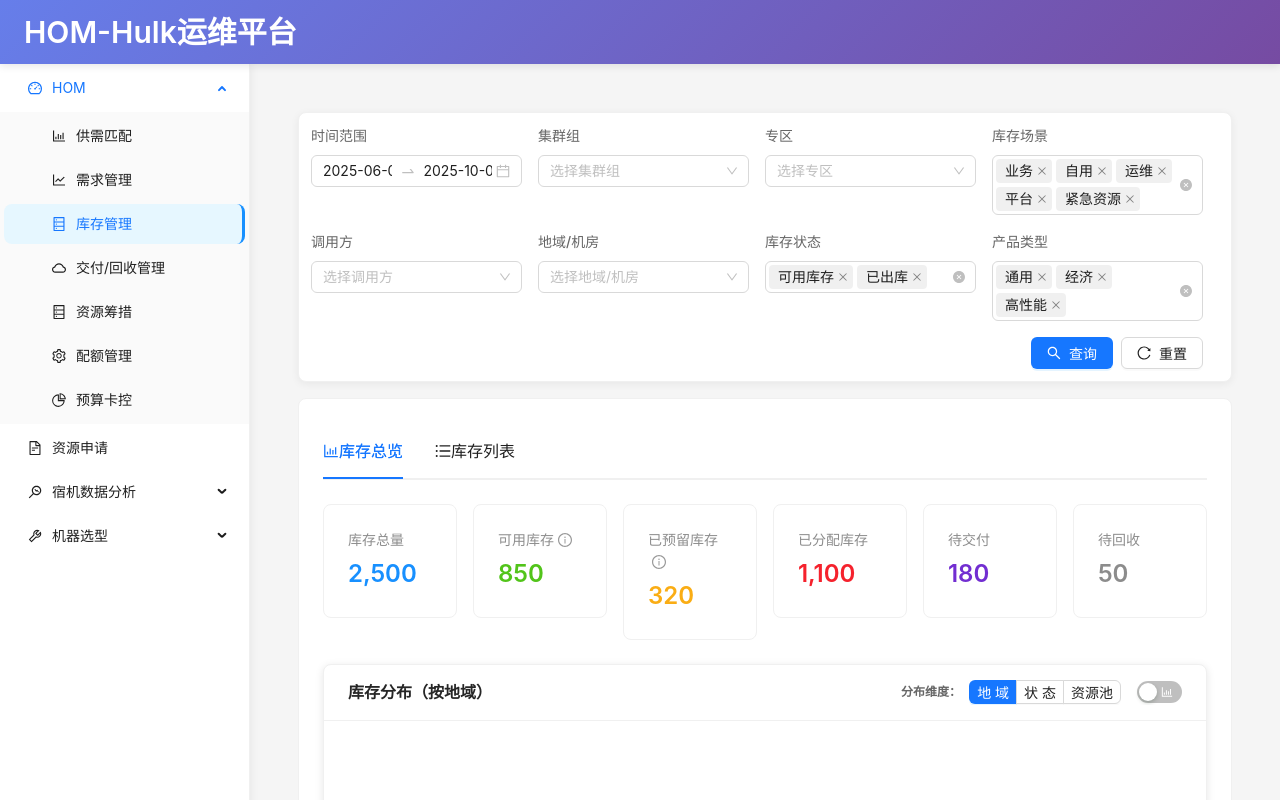
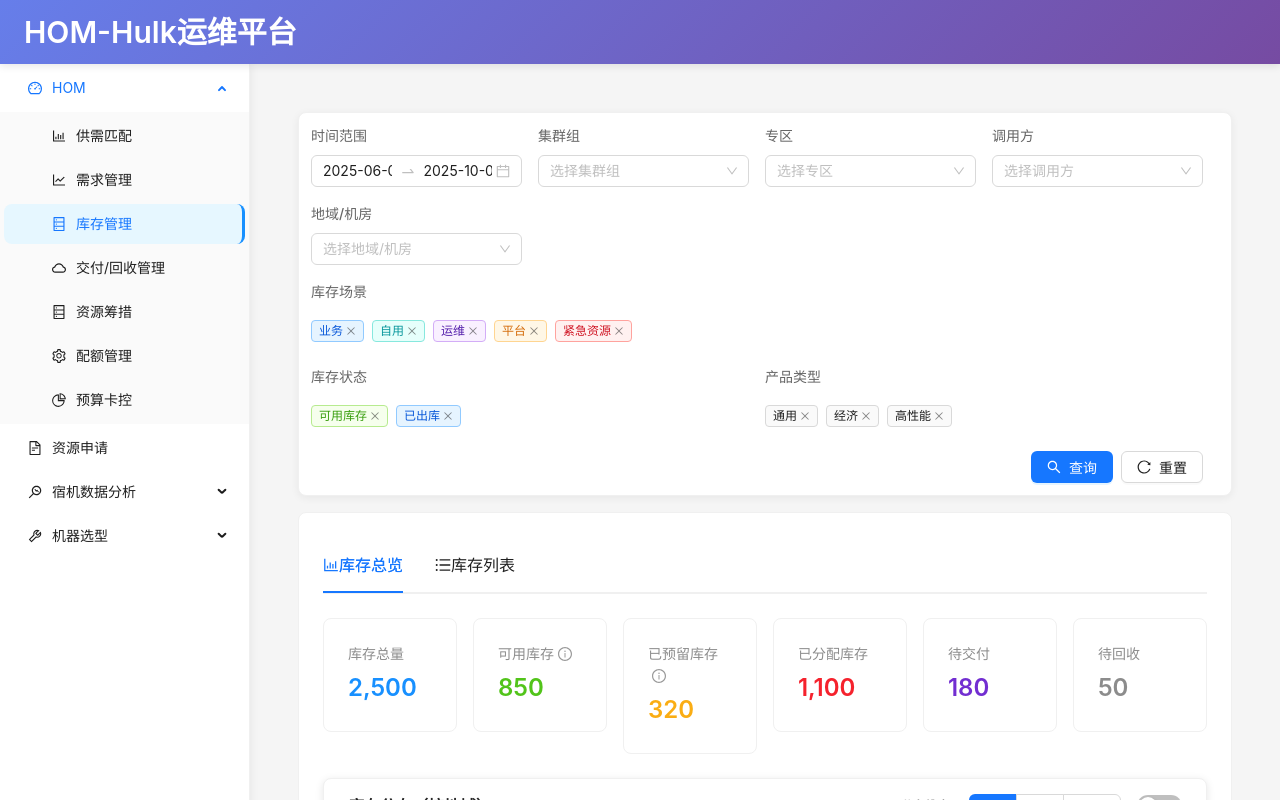
Before and after one commit to tasyskybenjamin/hulk_F1, a React (Create React App) app: page / in a window 1280 px wide. Shown: the top 800 px of the page. Built offline with nearby package versions, Linux system fonts and the light colour scheme; the HTML template or start-up script is replaced by a standard one.

Commit message:
优化库存筛选条件：将库存场景、库存状态、产品类型改为标签形式，默认全部选中

```diff
--- a/src/components/InventoryManagementPage.js
+++ b/src/components/InventoryManagementPage.js
@@ -26,7 +26,8 @@ import {
   BarChartOutlined as OverviewOutlined,
   ReloadOutlined,
   SearchOutlined,
-  FilterOutlined
+  FilterOutlined,
+  CloseOutlined
 } from '@ant-design/icons';
 import dayjs from 'dayjs';
 import './InventoryManagementPage.css';
@@ -43,6 +44,26 @@ const InventoryManagementPage = () => {
     const startDate = today.subtract(2, 'month').startOf('day');
     const endDate = today.add(2, 'month').endOf('day');
     return [startDate, endDate];
+  };
+
+  // 定义标签映射
+  const scenarioTagMap = {
+    business: { label: '业务', color: 'blue' },
+    selfUse: { label: '自用', color: 'cyan' },
+    operation: { label: '运维', color: 'purple' },
+    platform: { label: '平台', color: 'orange' },
+    emergency: { label: '紧急资源', color: 'red' }
+  };
+
+  const statusTagMap = {
+    available: { label: '可用库存', color: 'green' },
+    delivered: { label: '已出库', color: 'blue' }
+  };
+
+  const productTypeTagMap = {
+    general: { label: '通用', color: 'default' },
+    economy: { label: '经济', color: 'default' },
+    highPerformance: { label: '高性能', color: 'default' }
   };
 
   const [filters, setFilters] = useState({
@@ -398,6 +419,8 @@ const InventoryManagementPage = () => {
     const [selectedClusterGroups, setSelectedClusterGroups] = useState([]);
     const [selectedZones, setSelectedZones] = useState([]);
     const [selectedScenarios, setSelectedScenarios] = useState(filters.inventoryScenario || []);
+    const [selectedStatus, setSelectedStatus] = useState(filters.inventoryStatus || []);
+    const [selectedProductTypes, setSelectedProductTypes] = useState(filters.productType || []);
 
     // 获取可用的专区选项
     const getZoneOptions = () => {
@@ -427,6 +450,10 @@ const InventoryManagementPage = () => {
 
     const handleSubmit = () => {
       const values = form.getFieldsValue();
+      // 确保标签选择的值也被包含在提交的值中
+      values.inventoryScenario = selectedScenarios;
+      values.inventoryStatus = selectedStatus;
+      values.productType = selectedProductTypes;
       onChange(values);
     };
 
@@ -434,16 +461,24 @@ const InventoryManagementPage = () => {
       form.resetFields();
       setSelectedClusterGroups([]);
       setSelectedZones([]);
-      setSelectedScenarios(filters.inventoryScenario || []);
+      // 重置为所有选项
+      const allScenarios = Object.keys(scenarioTagMap);
+      const allStatus = Object.keys(statusTagMap);
+      const allProductTypes = Object.keys(productTypeTagMap);
+
+      setSelectedScenarios(allScenarios);
+      setSelectedStatus(allStatus);
+      setSelectedProductTypes(allProductTypes);
+
       onChange({
         dateRange: getDefaultDateRange(),
         clusterGroup: [],
         zone: [],
         caller: [],
         region: [],
-        inventoryStatus: ['available', 'delivered'],
-        productType: ['general', 'economy', 'highPerformance'],
-        inventoryScenario: ['business', 'selfUse', 'operation', 'platform', 'emergency']
+        inventoryStatus: allStatus,
+        productType: allProductTypes,
+        inventoryScenario: allScenarios
       });
     };
 
@@ -460,18 +495,52 @@ const InventoryManagementPage = () => {
       setSelectedZones(values);
     };
 
-    // 处理库存场景变化
-    const handleScenarioChange = (values) => {
-      setSelectedScenarios(values);
-      // 清空调用方选择
-      form.setFieldsValue({ caller: [] });
+    // 处理库存场景标签点击
+    const handleScenarioTagClick = (scenario) => {
+      const newSelectedScenarios = selectedScenarios.includes(scenario)
+        ? selectedScenarios.filter(s => s !== scenario)
+        : [...selectedScenarios, scenario];
+
+      setSelectedScenarios(newSelectedScenarios);
+
+      // 如果移除了某个场景，也需要移除该场景下的调用方
+      if (!newSelectedScenarios.includes(scenario)) {
+        const currentCallers = form.getFieldValue('caller') || [];
+        const scenarioCallers = (callerOptions[scenario] || []).map(c => c.value);
+        const newCallers = currentCallers.filter(c => !scenarioCallers.includes(c));
+        form.setFieldsValue({ caller: newCallers });
+      }
+    };
+
+    // 处理库存状态标签点击
+    const handleStatusTagClick = (status) => {
+      const newSelectedStatus = selectedStatus.includes(status)
+        ? selectedStatus.filter(s => s !== status)
+        : [...selectedStatus, status];
+
+      setSelectedStatus(newSelectedStatus);
+    };
+
+    // 处理产品类型标签点击
+    const handleProductTypeTagClick = (type) => {
+      const newSelectedProductTypes = selectedProductTypes.includes(type)
+        ? selectedProductTypes.filter(t => t !== type)
+        : [...selectedProductTypes, type];
+
+      setSelectedProductTypes(newSelectedProductTypes);
     };
 
     return (
       <Form
         form={form}
         layout="inline"
-        initialValues={filters}
+        initialValues={{
+          ...filters,
+          // 不包含标签选择的字段，因为它们会单独处理
+          inventoryScenario: undefined,
+          inventoryStatus: undefined,
+          productType: undefined
+        }}
         onFinish={handleSubmit}
       >
         <Row gutter={[16, 16]} style={{ width: '100%' }}>
@@ -524,27 +593,6 @@ const InventoryManagementPage = () => {
           </Col>
           <Col xs={24} sm={12} md={8} lg={6}>
             <div className="filter-item">
-              <span className="filter-label">库存场景</span>
-              <Form.Item name="inventoryScenario" style={{ width: '100%', marginBottom: 0 }}>
-                <Select
-                  mode="multiple"
-                  placeholder="选择库存场景"
-                  style={{ width: '100%' }}
-                  allowClear
-                  onChange={handleScenarioChange}
-                  options={[
-                    { value: 'business', label: '业务' },
-                    { value: 'selfUse', label: '自用' },
-                    { value: 'operation', label: '运维' },
-                    { value: 'platform', label: '平台' },
-                    { value: 'emergency', label: '紧急资源' }
-                  ]}
-                />
-              </Form.Item>
-            </div>
-          </Col>
-          <Col xs={24} sm={12} md={8} lg={6}>
-            <div className="filter-item">
               <span className="filter-label">调用方</span>
               <Form.Item name="caller" style={{ width: '100%', marginBottom: 0 }}>
                 <Select
@@ -571,41 +619,91 @@ const InventoryManagementPage = () => {
               </Form.Item>
             </div>
           </Col>
-          <Col xs={24} sm={12} md={8} lg={6}>
+
+          {/* 库存场景标签 */}
+          <Col xs={24} sm={24} md={24} lg={24}>
+            <div className="filter-item">
+              <span className="filter-label">库存场景</span>
+              <div style={{ marginTop: 8 }}>
+                {Object.entries(scenarioTagMap).map(([key, { label, color }]) => (
+                  <Tag
+                    key={key}
+                    color={selectedScenarios.includes(key) ? color : 'default'}
+                    style={{
+                      marginBottom: 8,
+                      cursor: 'pointer',
+                      opacity: selectedScenarios.includes(key) ? 1 : 0.6
+                    }}
+                    onClick={() => handleScenarioTagClick(key)}
+                    closable={selectedScenarios.includes(key)}
+                    onClose={(e) => {
+                      e.preventDefault();
+                      handleScenarioTagClick(key);
+                    }}
+                  >
+                    {label}
+                  </Tag>
+                ))}
+              </div>
+            </div>
+          </Col>
+
+          {/* 库存状态标签 */}
+          <Col xs={24} sm={12} md={12} lg={12}>
             <div className="filter-item">
               <span className="filter-label">库存状态</span>
-              <Form.Item name="inventoryStatus" style={{ width: '100%', marginBottom: 0 }}>
-                <Select
-                  mode="multiple"
-                  placeholder="选择库存状态"
-                  style={{ width: '100%' }}
-                  allowClear
-                  options={[
-                    { value: 'available', label: '可用库存' },
-                    { value: 'delivered', label: '已出库' }
-                  ]}
-                />
-              </Form.Item>
+              <div style={{ marginTop: 8 }}>
+                {Object.entries(statusTagMap).map(([key, { label, color }]) => (
+                  <Tag
+                    key={key}
+                    color={selectedStatus.includes(key) ? color : 'default'}
+                    style={{
+                      marginBottom: 8,
+                      cursor: 'pointer',
+                      opacity: selectedStatus.includes(key) ? 1 : 0.6
+                    }}
+                    onClick={() => handleStatusTagClick(key)}
+                    closable={selectedStatus.includes(key)}
+                    onClose={(e) => {
+                      e.preventDefault();
+                      handleStatusTagClick(key);
+                    }}
+                  >
+                    {label}
+                  </Tag>
+                ))}
+              </div>
             </div>
           </Col>
-          <Col xs={24} sm={12} md={8} lg={6}>
+
+          {/* 产品类型标签 */}
+          <Col xs={24} sm={12} md={12} lg={12}>
             <div className="filter-item">
               <span className="filter-label">产品类型</span>
-              <Form.Item name="productType" style={{ width: '100%', marginBottom: 0 }}>
-                <Select
-                  mode="multiple"
-                  placeholder="选择产品类型"
-                  style={{ width: '100%' }}
-                  allowClear
-                  options={[
-                    { value: 'general', label: '通用' },
-                    { value: 'economy', label: '经济' },
-                    { value: 'highPerformance', label: '高性能' }
-                  ]}
-                />
-              </Form.Item>
+              <div style={{ marginTop: 8 }}>
+                {Object.entries(productTypeTagMap).map(([key, { label, color }]) => (
+                  <Tag
+                    key={key}
+                    color={selectedProductTypes.includes(key) ? color : 'default'}
+                    style={{
+                      marginBottom: 8,
+                      cursor: 'pointer',
+                      opacity: selectedProductTypes.includes(key) ? 1 : 0.6
+                    }}
+                    onClick={() => handleProductTypeTagClick(key)}
+                    closable={selectedProductTypes.includes(key)}
+                    onClose={(e) => {
+                      e.preventDefault();
+                      handleProductTypeTagClick(key);
+                    }}
+                  >
+                    {label}
+                  </Tag>
+                ))}
+              </div>
             </div>
           </Col>
+
           <Col xs={24} sm={24} md={24} lg={24} style={{ textAlign: 'right' }}>
             <Space>
               <Button
```
